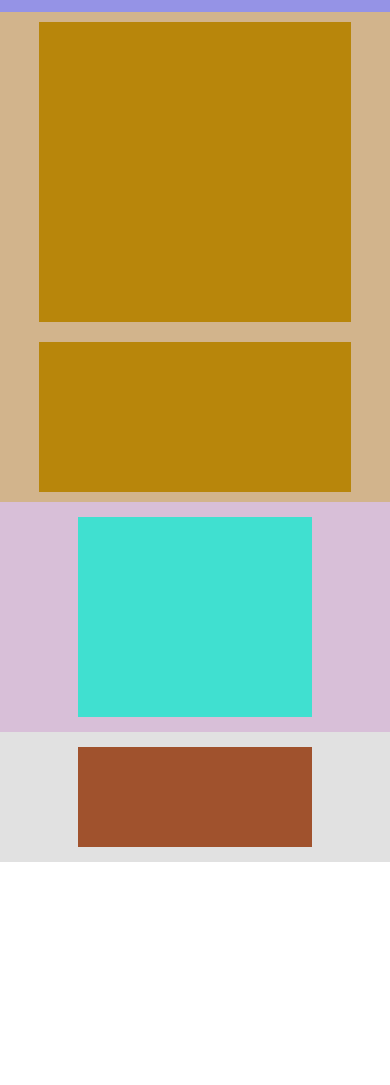
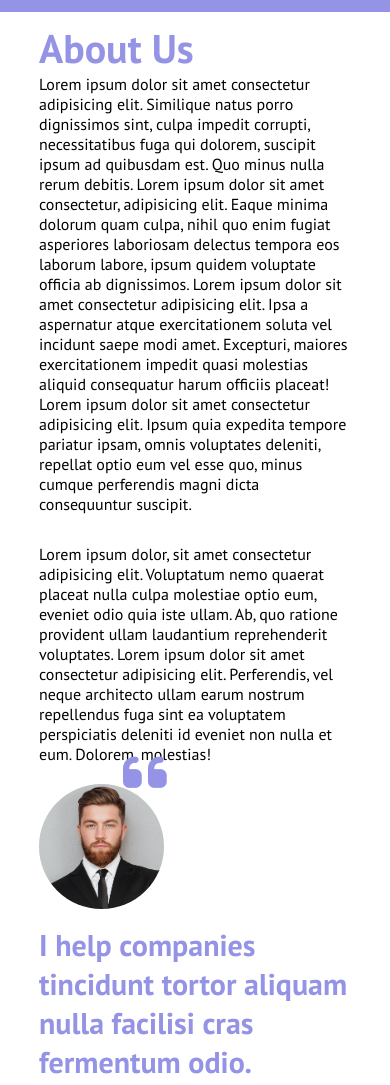
Before and after one commit to matteocenci/htmlcss-responsive-layout, a plain HTML site: page index.html in a window 390 px wide. Shown: the part 8215-9300 px from the top of the page. Before the commit the page ends 9077 px from the top, so only its background shows below. Drawn offline with Linux system fonts and the light colour scheme.

Commit message:
feat: fifth section done and responsive

```diff
--- a/css/responsive.css
+++ b/css/responsive.css
@@ -73,6 +73,11 @@
         width: 100%;
     }
 
+    .info-img i {
+        top: -59px;
+        right: 25px;
+    }
+
 }
 
 @media screen and (min-width: 992px){
@@ -144,4 +149,9 @@
     .fourth-section h2{
         width: 100%;
     }
+
+    .info-img i {
+        top: -85px;
+        right: 35px;
+    }
 }
--- a/css/style.css
+++ b/css/style.css
@@ -364,7 +364,7 @@ img {
     flex-direction: column;
     align-items: center;
 
-    background-color: tan;
+    /* background-color: tan; */
 }
 
 .info-desc{
@@ -373,8 +373,19 @@ img {
     margin: 10px;
 
     /* Debug */
-    height: 300px;
-    background-color: darkgoldenrod;
+    /* height: 300px; */
+    /* background-color: darkgoldenrod; */
+}
+
+.info-desc h3 {
+    font-size: 40px;
+    font-weight: 600;
+    color: #9593E6;
+}
+
+.info-desc hr {
+    height: 30px;
+    border: none;
 }
 
 .info{
@@ -383,8 +394,44 @@ img {
 
 
     /* Debug */
-    height: 150px;
-    background-color: darkgoldenrod;
+    /* height: 150px; */
+    /* background-color: darkgoldenrod; */
+}
+
+.info-img img {
+    width: 40%;
+    aspect-ratio: 1;
+    object-position: center;
+    object-fit: cover;
+    border-radius: 50%;
+    position: relative;
+}
+
+.info-img i {
+    position: relative;
+    top: -118px;
+    right: 45px;
+    font-size: 50px;
+    color: #9593E6;
+}
+
+.info p {
+    font-size: 30px;
+    margin: 10px 0;
+    font-weight: 600;
+    color: #9593E6;
+}
+
+.info a {
+    width: 30%;
+    background-color: #9593E6;
+    text-align: center;
+    /* margin: 20px; */
+    padding: 5px 20px;
+    color: #f5f5f5;
+    text-decoration: none;
+    font-weight: 600;
+    border-radius: 20px;
 }
 
 .sixth-section{
--- a/index.html
+++ b/index.html
@@ -290,8 +290,38 @@
 
             <!-- Fifth Section -->
             <div class="fifth-section">
-                <div class="info-desc"></div>
-                <div class="info"></div>
+                <div class="info-desc">
+                    <h3>
+                        About Us
+                    </h3>
+                    <p>
+                        Lorem ipsum dolor sit amet consectetur adipisicing elit. Similique natus porro dignissimos sint, culpa impedit corrupti, necessitatibus fuga qui dolorem, suscipit ipsum ad quibusdam est. Quo minus nulla rerum debitis.
+                        Lorem ipsum dolor sit amet consectetur, adipisicing elit. Eaque minima dolorum quam culpa, nihil quo enim fugiat asperiores laboriosam delectus tempora eos laborum labore, ipsum quidem voluptate officia ab dignissimos.
+                        Lorem ipsum dolor sit amet consectetur adipisicing elit. Ipsa a aspernatur atque exercitationem soluta vel incidunt saepe modi amet. Excepturi, maiores exercitationem impedit quasi molestias aliquid consequatur harum officiis placeat! Lorem ipsum dolor sit amet consectetur adipisicing elit. Ipsum quia expedita tempore pariatur ipsam, omnis voluptates deleniti, repellat optio eum vel esse quo, minus cumque perferendis magni dicta consequuntur suscipit.
+
+                        <hr>
+
+
+                        Lorem ipsum dolor, sit amet consectetur adipisicing elit. Voluptatum nemo quaerat placeat nulla culpa molestiae optio eum, eveniet odio quia iste ullam. Ab, quo ratione provident ullam laudantium reprehenderit voluptates.
+                        Lorem ipsum dolor sit amet consectetur adipisicing elit. Perferendis, vel neque architecto ullam earum nostrum repellendus fuga sint ea voluptatem perspiciatis deleniti id eveniet non nulla et eum. Dolorem, molestias!
+                    </p>
+                </div>
+                <div class="info">
+                    <div class="info-img">
+                        <img src="img/about.jpg" alt="">
+                        <i class="fa-solid fa-quote-left"></i>
+
+                    </div>
+                    <p>
+                        I help companies tincidunt tortor aliquam nulla facilisi cras fermentum odio.
+                    </p>
+                    <a href="">
+                        <i class="fa-brands fa-linkedin"></i>
+                        Find me on linkedin
+                    </a>
+
+
+                </div>
             </div>
             <!-- /Fifth Section -->
 
```
